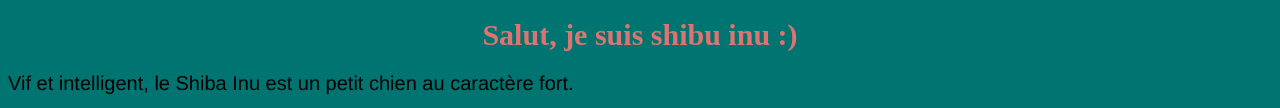
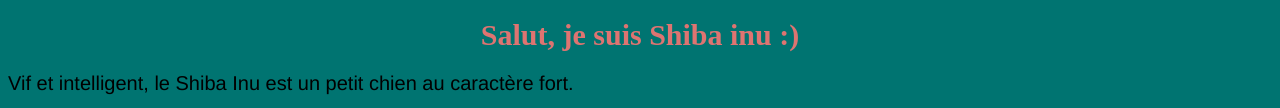
Before and after one commit to ponsvictoria/ponsvictoria.github.io, a plain HTML site: page index.html in a window 1280 px wide. Shown: the part 314-422 px from the top of the page. Drawn offline with Linux system fonts and the light colour scheme.

Commit message:
Update index.html

```diff
--- a/index.html
+++ b/index.html
@@ -11,7 +11,7 @@
 <a href= "https://www.lesrecettesdedaniel.fr/races/p/chien-shiba-inu"> Le Shiba Inu </a>
 
 <body>
-<h1> Salut, je suis shibu inu :) </h1>
+<h1> Salut, je suis Shiba inu :) </h1>
 <p> Vif et intelligent, le Shiba Inu est un petit chien au caractère fort.</p>
 <h2> Historique de la race Shiba Inu </h2>
 <p> Le Shiba Inu est une race très ancienne née au Japon. Son nom signifie d’ailleurs littéralement “petit chien” en japonais. Originaire des régions montagneuses qui se trouvent face à l’océan Pacifique, le Shiba était alors utilisé pour chasser le petit gibier et les oiseaux. De 1898 à 1912, des setters anglais et pointers sont également importés sur l’île pour la chasse, donnant ainsi naissance à de nombreux croisements entre les races. En quelques années, le nombre de Shiba Inu se réduit donc considérablement.
```
